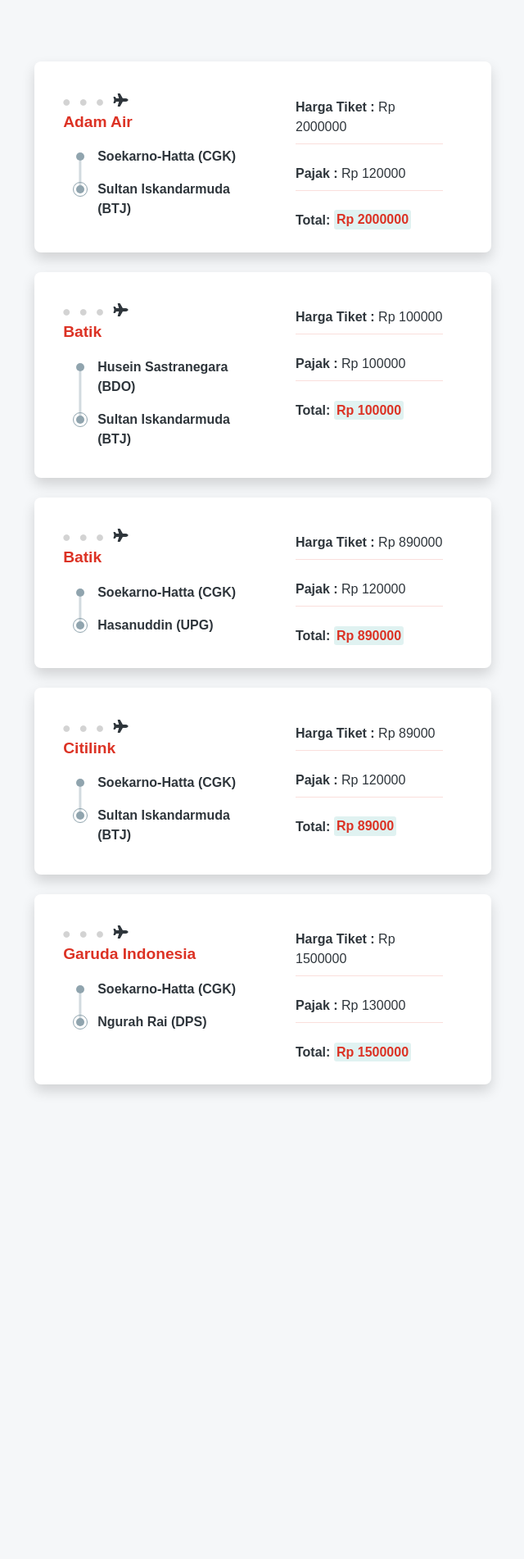
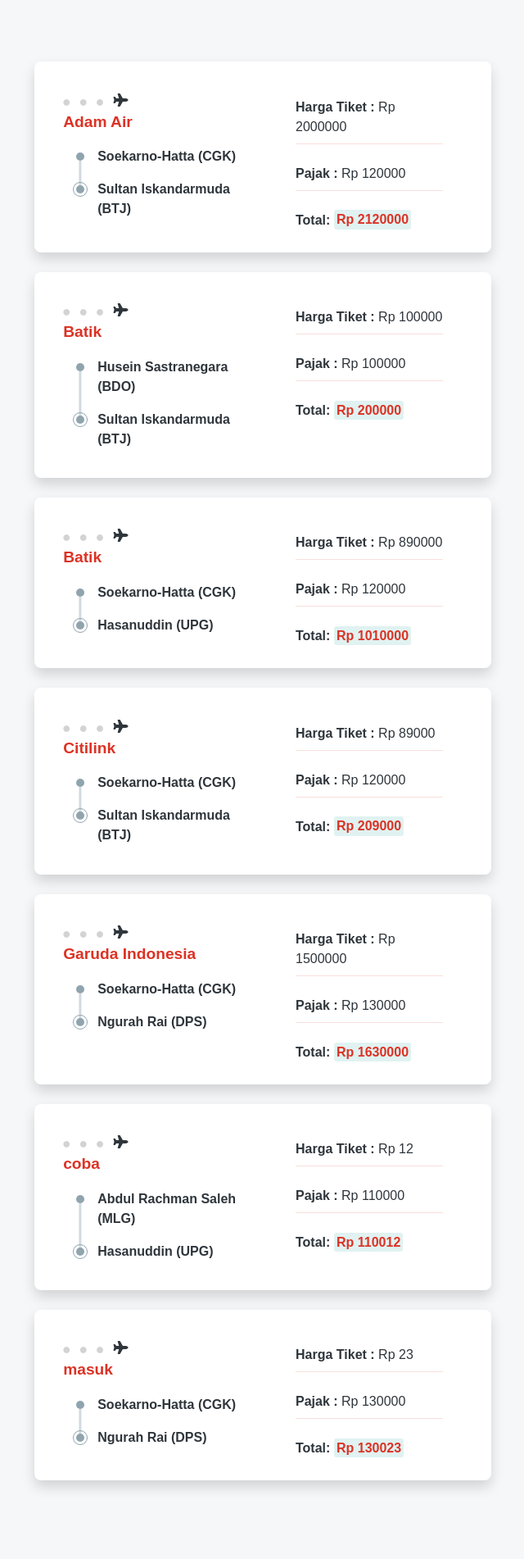
Before and after one commit to mauraqoonitah/flightApp, a PHP site: page / in a window 1280 px wide. Shown: the part 1413-3315 px from the top of the page at 82% size, without its empty margins (319-959 px from the left). Before the commit the page ends 2747 px from the top, so only its background shows below. Run offline with PHP 8.4, Linux system fonts and the light colour scheme; some web fonts are replaced.

Commit message:
success input data ke file data json

```diff
--- a/data/data.json
+++ b/data/data.json
@@ -38,5 +38,21 @@
         1500000,
         130000,
         1630000
+    ],
+    [
+        "coba",
+        "Abdul Rachman Saleh (MLG)",
+        "Hasanuddin (UPG)",
+        "12",
+        110000,
+        110012
+    ],
+    [
+        "masuk",
+        "Soekarno-Hatta (CGK)",
+        "Ngurah Rai (DPS)",
+        "23",
+        130000,
+        130023
     ]
 ]
--- a/index.php
+++ b/index.php
@@ -80,10 +80,10 @@
                         <label for="asalBandara" class="form-label fw-bold">Bandara Asal</label>
                         <select id="asalBandara" class="form-select" name="asalBandara">
                             <option selected>Pilih...</option>
-                            <option value="Soekarno-Hatta (CGK)">Soekarno-Hatta (CGK)</option>
-                            <option value="Husein Sastranegara (BDO)">Husein Sastranegara (BDO)</option>
-                            <option value="Abdul Rachman Saleh (MLG)">Abdul Rachman Saleh (MLG)</option>
-                            <option value="Juanda (SUB)">Juanda (SUB)</option>
+                            <option>Soekarno-Hatta (CGK)</option>
+                            <option>Husein Sastranegara (BDO)</option>
+                            <option>Abdul Rachman Saleh (MLG)</option>
+                            <option>Juanda (SUB)</option>
                         </select>
                     </div>
 
@@ -92,10 +92,10 @@
                         <label for="tujuanBandara" class="form-label fw-bold">Bandara Tujuan</label>
                         <select id="tujuanBandara" class="form-select" name="tujuanBandara">
                             <option selected>Pilih...</option>
-                            <option value="Ngurah Rai (DPS)">Ngurah Rai (DPS)</option>
-                            <option value="Hasanuddin (UPG)">Hasanuddin (UPG)</option>
-                            <option value="Inanwatan (INX)">Inanwatan (INX)</option>
-                            <option value="Sultan Iskandarmuda (BTJ)">Sultan Iskandarmuda (BTJ)</option>
+                            <option>Ngurah Rai (DPS)</option>
+                            <option>Hasanuddin (UPG)</option>
+                            <option>Inanwatan (INX)</option>
+                            <option>Sultan Iskandarmuda (BTJ)</option>
                         </select>
                     </div>
 
@@ -154,32 +154,23 @@
             $pajakTotal = $pajakAsal + $pajakTujuan;
             $hargaTotal = $pajakTotal + $hargaTiket;
 
-            var_dump("maskapai : " . $maskapai);
-            var_dump("asal  : " . $asalBandara);
-            var_dump("tujuan : " . $tujuanBandara);
-            var_dump("harga tiket : " . $hargaTiket);
-            var_dump("pajak asal : " . $pajakAsal);
-            var_dump("pajak tujuan : " . $pajakTujuan);
-            var_dump("pajak total: " . $pajakTotal);
-            var_dump("harga total: " . $hargaTotal);
+            // tambah data baru berbentuk array
+            $data_arr_baru = [
+                $maskapai,
+                $asalBandara,
+                $tujuanBandara,
+                $hargaTiket,
+                $pajakTotal,
+                $hargaTotal,
+            ];
+            // memasukkan data baru yang diinput, kedalam bentuk array
+            array_push($data_arr, $data_arr_baru);
 
-            for ($j = 0; $j < count($data_arr); $j++) {
+            // ubah array ke json format
+            $data = json_encode($data_arr, JSON_PRETTY_PRINT);
 
-                $data_arr_baru = [
-                    $data_arr[$j][0] => $maskapai,
-                    $data_arr[$j][1] => $asalBandara,
-                    $data_arr[$j][2] => $tujuanBandara,
-                    $data_arr[$j][3] => $hargaTiket,
-                    $data_arr[$j][4] => $pajakTotal,
-                    $data_arr[$j][5] => $hargaTotal,
-
-                ];
-            }
-
-            var_dump("jumlah data json: " . count($data_arr));
-            var_dump("data json: " . $data_arr);
-            var_dump("jumlah data baru: " . count($data_arr_baru));
-            var_dump("data baru: " . $data_arr_baru);
+            // masukkan data baru array ke dalam file data.json
+            file_put_contents("./data/data.json", $data);
         }
         ?>
 
@@ -251,7 +242,7 @@
                             <!-- =============== TOTAL HARGA ================= -->
                             <div class="col-md-12 px-4 py-2">
                                 <p class="total-label fs-6 fw-bold d-inline">Total: </p>
-                                <p class="total d-inline"> Rp <?= $data[3]; ?></p>
+                                <p class="total d-inline"> Rp <?= $data[5]; ?></p>
                             </div>
                         </div>
                     </form>
```
